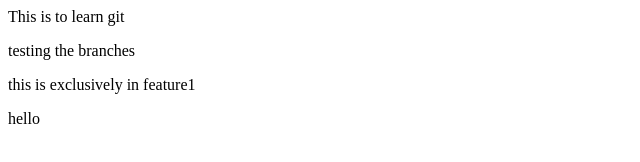
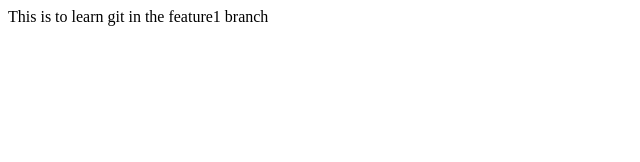
Before and after one commit to backupGithubShashank/localrepo, a plain HTML site: page index.html in a window 1280 px wide. Shown: the whole page, without its empty margins (0-640 px from the left). Drawn offline with Linux system fonts and the light colour scheme.

Commit message:
changes in the feature1 branch

```diff
--- a/index.html
+++ b/index.html
@@ -1,4 +1 @@
-<p>This is to learn git</p>
-<p>testing the branches</p>
-<p>this is exclusively in feature1</p>
-<div>hello</div>
+<p>This is to learn git in the feature1 branch</p>
```
